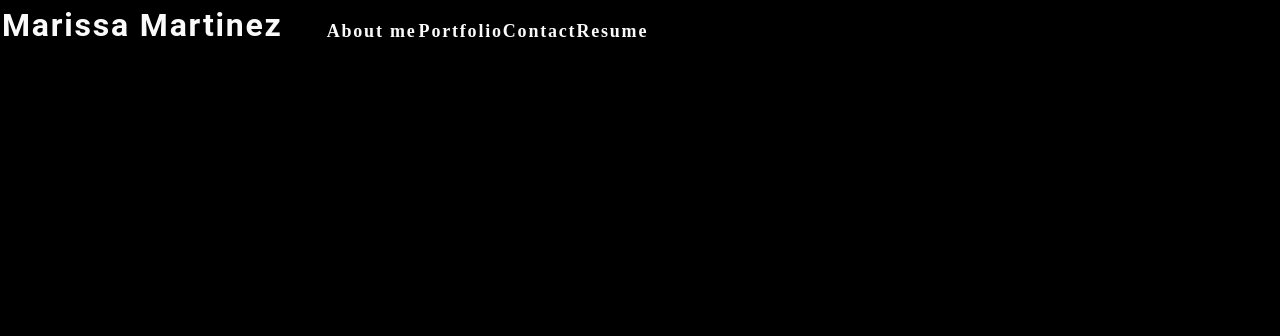
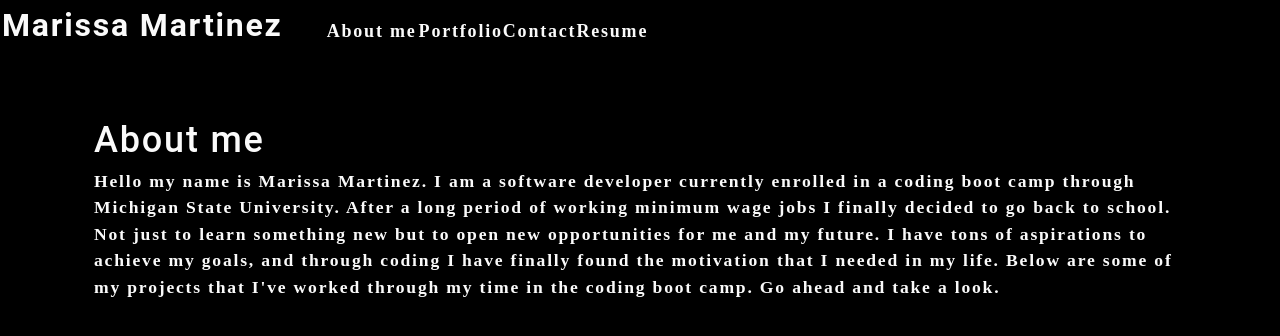
Before and after one commit to magical91/React-Portfolio, a React (Create React App) app: page / in a window 1280 px wide. Shown: the top 336 px of the page. Built offline with nearby package versions, Linux system fonts and the light colour scheme.

Commit message:
added about me component

```diff
--- a/src/App.js
+++ b/src/App.js
@@ -1,12 +1,14 @@
 import React from 'react';
+import About from './components/About';
 import Nav from './components/Nav';
 
 function App() {
 
   return (
     <div>
-      <Nav></Nav>
+      <Nav />
       <main>
+        <About />
       </main>
     </div>
   );
--- a/src/components/About/index.js
+++ b/src/components/About/index.js
@@ -1,11 +1,21 @@
-import React from 'react';
+import React from 'react'
 
 function About() {
+
     return (
-        <section>
+        <section className="my-5" >
             <h1 id="about">About me</h1>
+            <div className="my-2">
+                <p>
+                    Hello my name is Marissa Martinez. I am a software developer currently enrolled in a coding boot camp through Michigan
+                    State University. After a long period of working minimum wage jobs I finally decided to go back to school. Not just to
+                    learn something new but to open new opportunities for me and my future. I have tons of aspirations to achieve my goals,
+                    and through coding I have finally found the motivation that I needed in my life. Below are some of my projects that
+                    I've worked through my time in the coding boot camp. Go ahead and take a look.
+                </p>
+            </div>
         </section>
-    );
+    )
 }
 
-export default About;
+export default About
```
